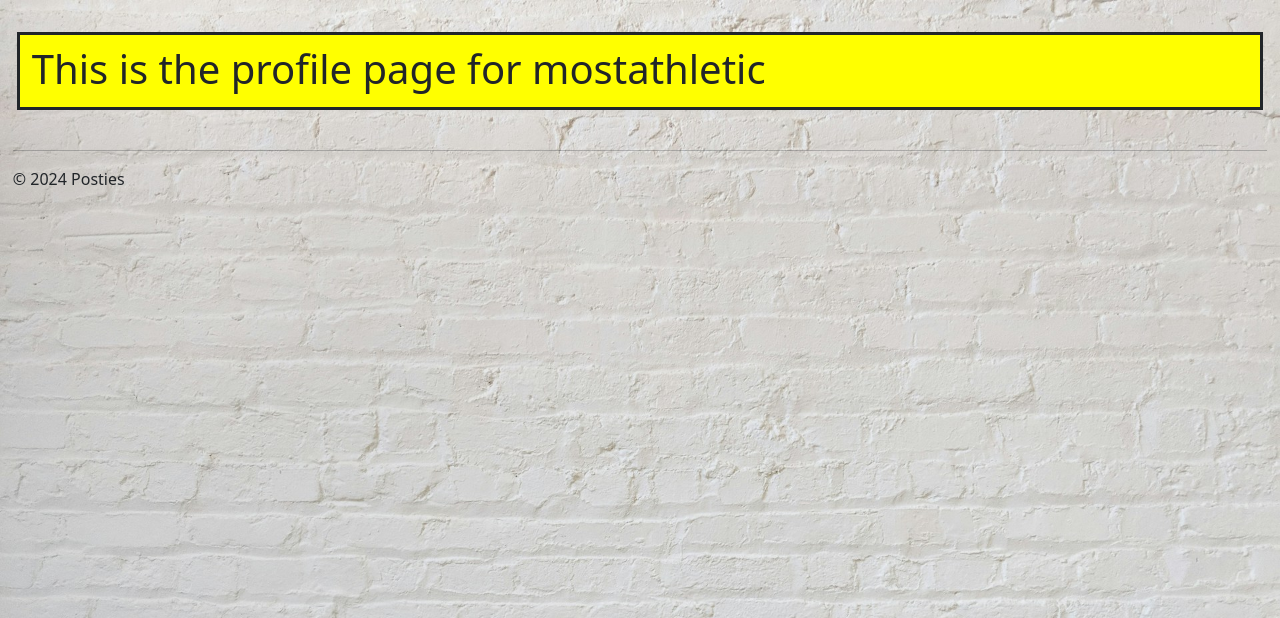
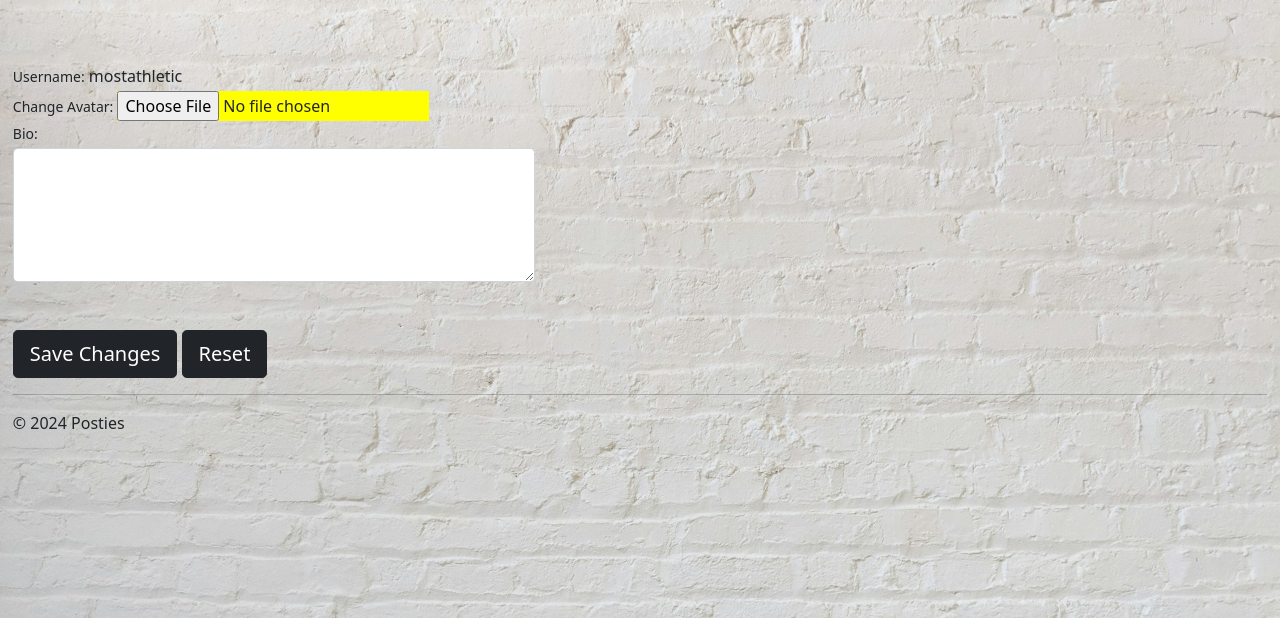
Before and after one commit to Caakee/Posties, a Django app: template main/templates/main/profile.html in a window 1280 px wide. Shown: the top 618 px of the page. Run offline with Django 4.2, Linux system fonts and the light colour scheme; the template is opened without the code that fills it: values that come from a table or form of the project are taken from there, others are empty; a user stored in the database is signed in; data comes from the database, SQL or seed files in the repository; both versions use the stored data as it was after the commit.

Commit message:
Added avatars and bios to profiles + the ability to edit profiles

```diff
--- a/main/forms.py
+++ b/main/forms.py
@@ -1,6 +1,7 @@
 from django import forms
 from django.contrib.auth.forms import UserCreationForm
 from django.contrib.auth.models import User
+from .models import Profile
 
 class RegisterForm(UserCreationForm):
     class Meta:
@@ -14,3 +15,11 @@ class RegisterForm(UserCreationForm):
         except User.DoesNotExist:
             return username
         raise forms.ValidationError(u'Username "%s" is already in use.' % username)
+
+class UpdateProfileForm(forms.ModelForm):
+    avatar = forms.ImageField(widget=forms.FileInput(attrs={'class': 'form-control-file'}))
+    bio = forms.CharField(widget=forms.Textarea(attrs={'class': 'form-control', 'rows': 5}))
+
+    class Meta:
+        model = Profile
+        fields = ['avatar', 'bio']
--- a/main/models.py
+++ b/main/models.py
@@ -1,5 +1,6 @@
 from django.db import models
 from django.contrib.auth.models import User
+from PIL import Image
 
 # Create your models here.
 class Event(models.Model):
@@ -19,5 +20,15 @@ class Profile(models.Model):
     avatar = models.ImageField(default='default.jpg', upload_to='profile_images')
     bio = models.TextField()
 
+    def save(self, *args, **kwargs):
+        super().save()
+
+        img = Image.open(self.avatar.path)
+
+        if img.height > 100 or img.width > 100:
+            new_img = (100, 100)
+            img.thumbnail(new_img)
+            img.save(self.avatar.path)
+
     def __str__(self):
         return self.user.username
--- a/main/templates/main/profile.html
+++ b/main/templates/main/profile.html
@@ -4,7 +4,39 @@
 
 {% block content %}
     <div class="row my-3 p-3">
-        <h1>This is the profile page for {{ user.username }}</h1>
+        <img class="rounded-circle account-img" src="{{ user.profile.avatar.url }} " style="cursor: pointer;"/>
     </div>
-
-{% endblock content %}
+    {% if user_form.errors %}
+        <div class="alert alert-danger alert-dismissible" role="alert">
+            <div id="form_errors">
+                {% for key, value in user_form.errors.items %}
+                    <strong>{{ value }}</strong>
+                {% endfor %}
+            </div>
+            <button type="button" class="close" data-dismiss="alert" aria-label="Close">
+                <span aria-hidden="true">&times;</span>
+            </button>
+        </div>
+    {% endif %}
+    <div class="form-content">
+        <form method="post" enctype="multipart/form-data">
+            {% csrf_token %}
+            <div class="form-row">
+                <div class="col-md-5">
+                    <div class="form-group">
+                        <label class="small mb-1">Username:</label>
+                        {{ user.username }}
+                    </div>
+                    <div class="form-group">
+                        <label class="small mb-1">Change Avatar:</label>
+                        {{ profile_form.avatar }}
+                    </div>
+                    <label class="small mb-1">Bio:</label> {{ profile_form.bio }}
+                </div>
+            </div>
+            <br><br>
+            <button type="submit" class="btn btn-dark btn-lg">Save Changes</button>
+            <button type="reset" class="btn btn-dark btn-lg">Reset</button>
+        </form>
+    </div>
+{% endblock %}
```
Also changed, not shown: main/views.py (+13 -1 lines), db.sqlite3, main/media/default.jpg (deleted), media/default.jpg (added), media/profile_images/cat_cake.png (added), media/profile_images/kfc.jpg (added).
